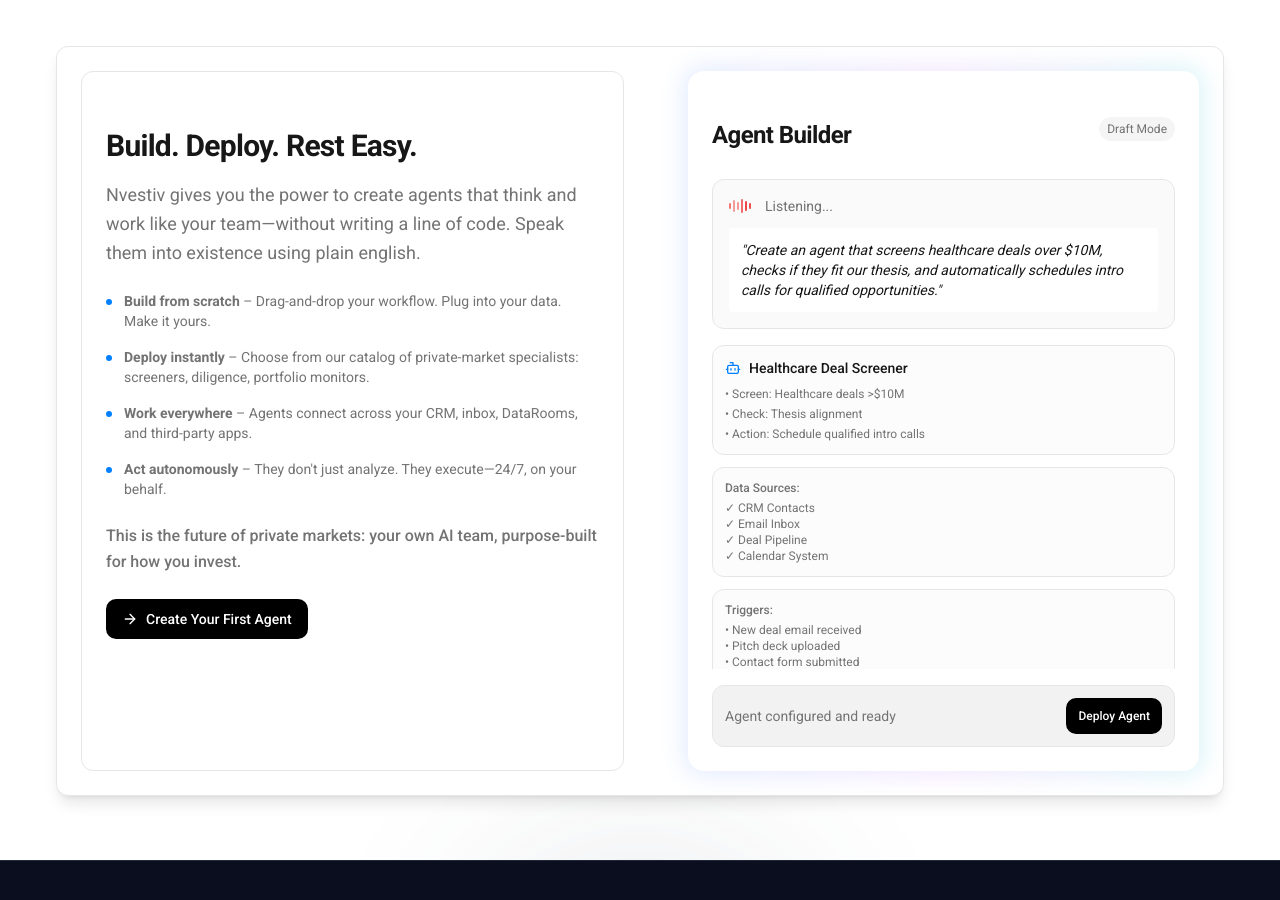
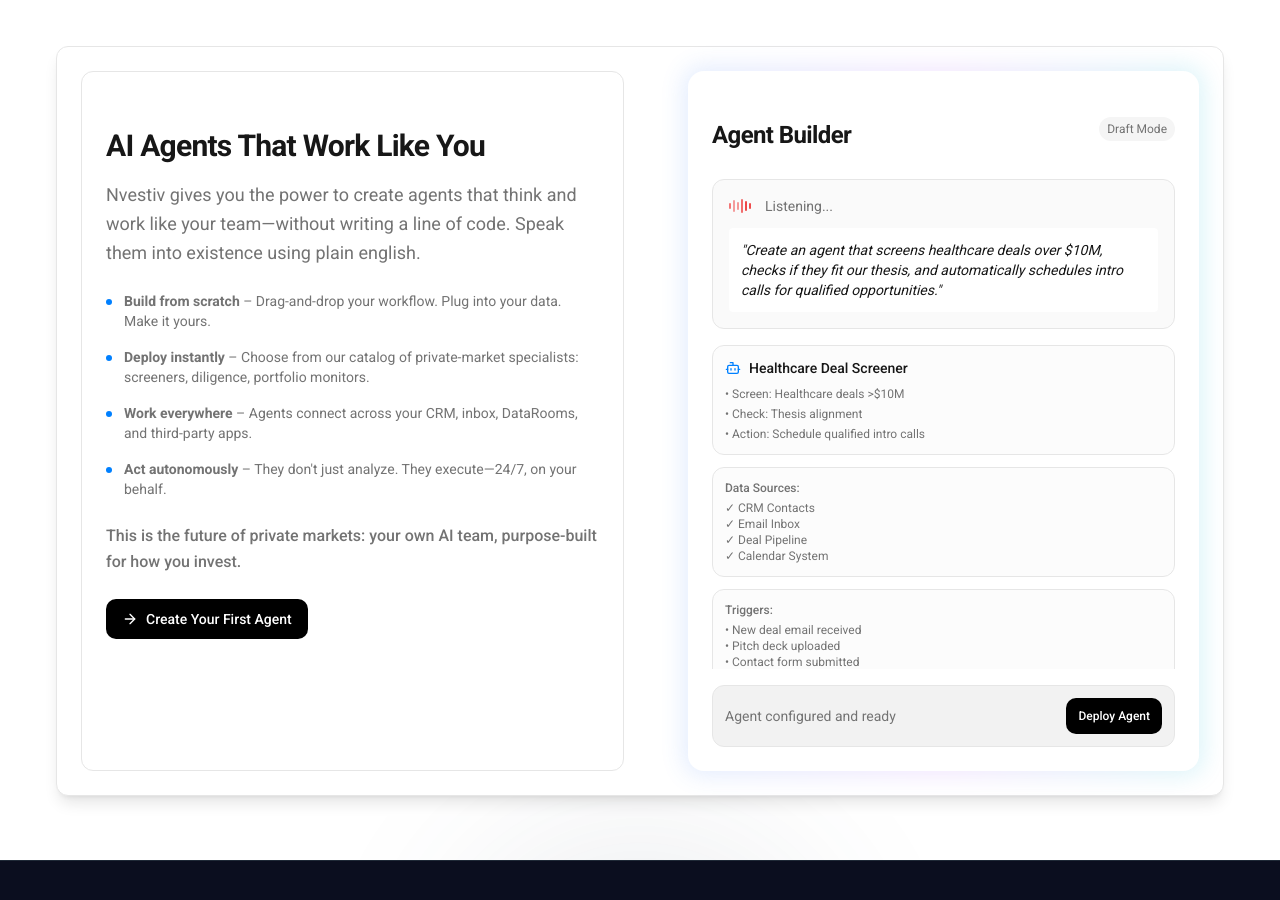
Before and after one commit to saadhassan90/nvestiv, a React (Vite) app: page / in a window 1280 px wide. Shown: the part 3189-4089 px from the top of the page. Built offline with nearby package versions, Linux system fonts and the light colour scheme.

Commit message:
Update heading copy

```diff
--- a/src/pages/HomePage.tsx
+++ b/src/pages/HomePage.tsx
@@ -1193,7 +1193,7 @@ const HomePage = () => {
                 <div className="grid lg:grid-cols-2 gap-8 items-stretch">
                   <div className="space-y-6 flex flex-col justify-between border border-border rounded-xl p-6 h-full min-h-[500px]">
                     <div>
-                      <h3 className="h3 mb-4 text-card-heading">Build. Deploy. Rest Easy.</h3>
+                      <h3 className="h3 mb-4 text-card-heading">AI Agents That Work Like You</h3>
                       <p className="text-lg leading-relaxed mb-6 text-muted-foreground">
                         Nvestiv gives you the power to create agents that think and work like your team—without writing a line of code. Speak them into existence using plain english.
                       </p>
```
